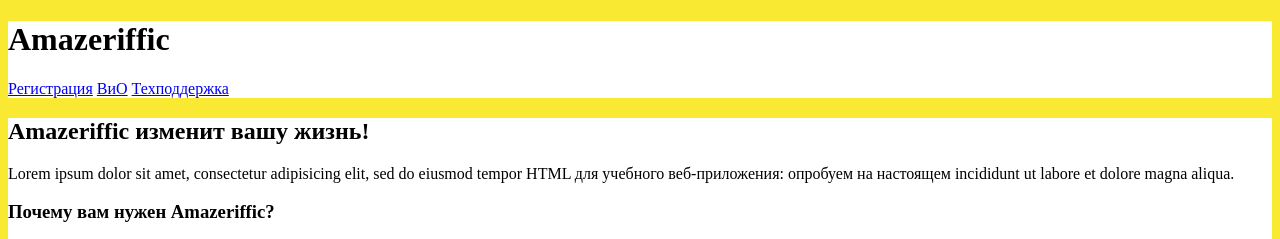
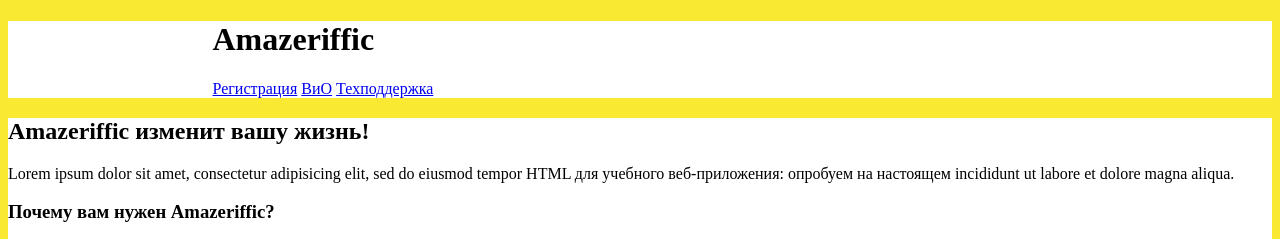
Before and after one commit to 1r34k2/practice, a plain HTML site: page index.html in a window 1280 px wide. Shown: the top 239 px of the page. Drawn offline with Linux system fonts and the light colour scheme.

Commit message:
Изменён файл style.css

```diff
--- a/index.html
+++ b/index.html
@@ -2,17 +2,19 @@
 <html>
     <head>
         <title>Amazeriffic</title>
-        <!-- <link rel="stylesheet" type="text/css" href="/styles/reset.css"> -->
-        <link rel="stylesheet" type="text/css" href="/styles/style.css">
+        <!-- <link rel="stylesheet" type="text/css" href="./styles/reset.css"> -->
+        <link rel="stylesheet" type="text/css" href="./styles/style.css">
         </head>
 <body>
     <header>
+        <div class="container">
         <h1>Amazeriffic</h1>
         <nav>
         <a href="#">Регистрация</a>
         <a href="faq.html">ВиО</a>
         <a href="#">Техподдержка</a>
         </nav>
+        </div>
         </header>
 <main>
     <h2>Amazeriffic изменит  вашу жизнь!</h2>
--- a/styles/style.css
+++ b/styles/style.css
@@ -3,6 +3,10 @@ body {
 }
 header, main, footer {
     min-width: 855px;
+}
+header .container, main .container, footer .container {
+    max-width: 855px;
+    margin: auto;
 }
 header {
     background: white;
```
